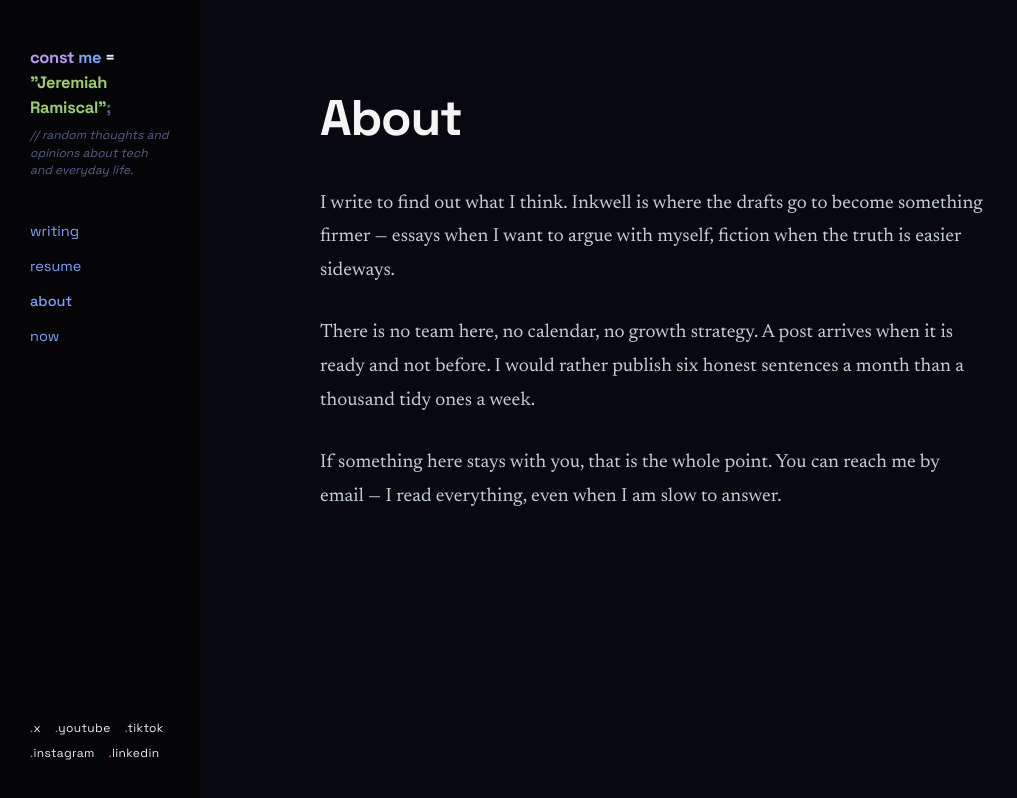
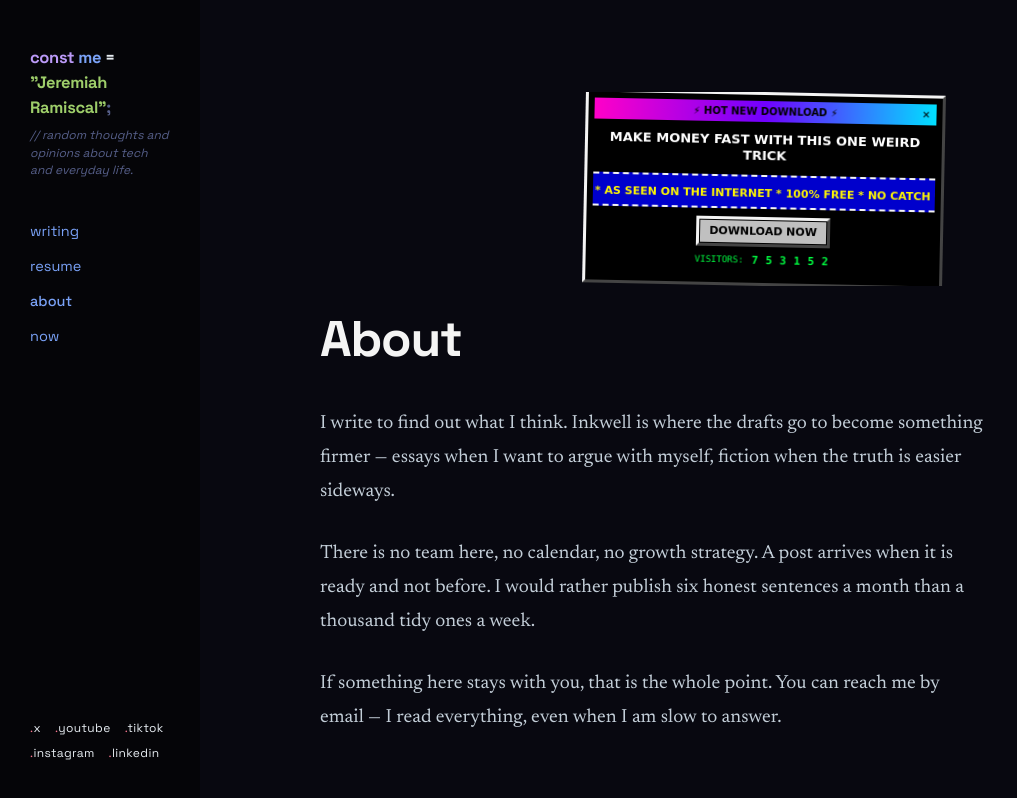
Before and after one commit to heyitsjearbear/jeremiahramiscal, a Next.js app: page /about in a window 1280 px wide. Shown: the top 798 px of the page, without its empty margins (0-1017 px from the left). Built offline with nearby package versions, Linux system fonts and the light colour scheme.

Commit message:
added stupid ad shit

```diff
--- a/src/app/globals.css
+++ b/src/app/globals.css
@@ -71,3 +71,83 @@ a {
   background: var(--color-accent);
   color: var(--color-bg);
 }
+
+/* Retro ad unit keyframes — 2000s webring / banner-ad pastiche */
+@keyframes retro-blink {
+  0%,
+  49% {
+    opacity: 1;
+  }
+  50%,
+  100% {
+    opacity: 0;
+  }
+}
+
+@keyframes retro-marquee {
+  0% {
+    transform: translateX(100%);
+  }
+  100% {
+    transform: translateX(-100%);
+  }
+}
+
+@keyframes retro-rainbow {
+  0% {
+    filter: hue-rotate(0deg);
+  }
+  100% {
+    filter: hue-rotate(360deg);
+  }
+}
+
+@keyframes retro-wiggle {
+  0%,
+  100% {
+    transform: rotate(-2deg);
+  }
+  50% {
+    transform: rotate(2deg);
+  }
+}
+
+@keyframes retro-shine {
+  0% {
+    background-position: 0% 50%;
+  }
+  100% {
+    background-position: 200% 50%;
+  }
+}
+
+.retro-blink {
+  animation: retro-blink 1s steps(1) infinite;
+}
+
+.retro-marquee-track {
+  display: inline-block;
+  white-space: nowrap;
+  animation: retro-marquee 9s linear infinite;
+}
+
+.retro-rainbow {
+  animation: retro-rainbow 4s linear infinite;
+}
+
+.retro-wiggle {
+  animation: retro-wiggle 0.35s ease-in-out infinite;
+  display: inline-block;
+}
+
+.retro-shine {
+  background-size: 200% 100%;
+  animation: retro-shine 2.5s linear infinite;
+}
+
+.retro-bevel {
+  border-style: solid;
+  border-width: 3px;
+  border-color: #f4f4f4 #444 #444 #f4f4f4;
+  box-shadow: inset 0 0 0 1px #000;
+}
--- a/src/app/layout.tsx
+++ b/src/app/layout.tsx
@@ -2,6 +2,8 @@ import type { Metadata } from "next";
 import { Space_Grotesk, Newsreader } from "next/font/google";
 import "./globals.css";
 import SidebarNav from "@/components/SidebarNav";
+import RetroAdRail from "@/components/RetroAdRail";
+import RetroAdBanner from "@/components/RetroAdBanner";
 import { SITE } from "@/lib/site";
 
 const spaceGrotesk = Space_Grotesk({
@@ -40,8 +42,10 @@ export default function RootLayout({
       <body>
         <SidebarNav />
         <main className="ml-0 px-6 pt-20 pb-24 md:ml-sidebar md:pt-main-t md:pr-main-r md:pb-main-b md:pl-main-l">
+          <RetroAdBanner />
           {children}
         </main>
+        <RetroAdRail />
       </body>
     </html>
   );
--- /dev/null
+++ b/src/components/RetroAd.tsx
@@ -0,0 +1,96 @@
+"use client";
+
+import { useEffect, useState } from "react";
+import { RETRO_AD_VARIANTS } from "@/lib/retroAdVariants";
+
+function HitCounter() {
+  const [count, setCount] = useState(42);
+
+  useEffect(() => {
+    setCount(100000 + Math.floor(Math.random() * 899999));
+    const id = setInterval(() => setCount((c) => c + 1), 1400);
+    return () => clearInterval(id);
+  }, []);
+
+  const digits = String(count).padStart(6, "0").split("");
+
+  return (
+    <div className="flex items-center gap-[3px]">
+      {digits.map((d, i) => (
+        <span
+          key={i}
+          className="flex h-[16px] w-[11px] items-center justify-center bg-black font-mono text-[11px] font-bold text-[#00ff41]"
+        >
+          {d}
+        </span>
+      ))}
+    </div>
+  );
+}
+
+export default function RetroAd({
+  index = 0,
+  orientation = "vertical",
+  className = "",
+  style,
+}: {
+  index?: number;
+  orientation?: "vertical" | "horizontal";
+  className?: string;
+  style?: React.CSSProperties;
+}) {
+  const variant =
+    RETRO_AD_VARIANTS[
+      ((index % RETRO_AD_VARIANTS.length) + RETRO_AD_VARIANTS.length) %
+        RETRO_AD_VARIANTS.length
+    ];
+
+  return (
+    <div
+      className={`retro-bevel retro-wiggle select-none bg-black p-[6px] ${
+        orientation === "vertical" ? "w-[160px]" : "w-full"
+      } ${className}`}
+      style={{ fontFamily: '"Comic Sans MS", "Chalkboard SE", cursive', ...style }}
+    >
+      <div
+        className="retro-rainbow retro-shine relative flex items-center justify-center px-[20px] py-[3px]"
+        style={{ background: variant.bg }}
+      >
+        <span className="retro-blink text-center text-[10px] font-bold uppercase text-black">
+          {variant.eyebrow}
+        </span>
+        <span className="absolute right-[6px] text-[10px] font-bold text-black">
+          ✕
+        </span>
+      </div>
+
+      <div
+        className={`px-[8px] py-[10px] text-center text-[13px] font-bold leading-[1.25] text-white ${
+          orientation === "horizontal" ? "" : ""
+        }`}
+      >
+        {variant.headline}
+      </div>
+
+      <div className="overflow-hidden border-y-2 border-dashed border-[#f4f4f4] bg-[#0000cc] py-[3px]">
+        <span className="retro-marquee-track text-[11px] font-bold text-[#fff700]">
+          {variant.marquee}
+          {variant.marquee}
+        </span>
+      </div>
+
+      <div className="flex flex-col items-center gap-[6px] px-[6px] py-[8px]">
+        <button
+          type="button"
+          className="retro-bevel bg-[#c0c0c0] px-[10px] py-[4px] text-[11px] font-bold text-black active:border-[#444_#f4f4f4_#f4f4f4_#444]"
+        >
+          {variant.cta}
+        </button>
+        <div className="flex items-center gap-[6px] text-[9px] text-[#00ff41]">
+          <span className="font-mono">VISITORS:</span>
+          <HitCounter />
+        </div>
+      </div>
+    </div>
+  );
+}
--- /dev/null
+++ b/src/components/RetroAdBanner.tsx
@@ -0,0 +1,50 @@
+"use client";
+
+import { usePathname } from "next/navigation";
+import { useEffect, useState } from "react";
+import RetroAd from "./RetroAd";
+import { RETRO_AD_VARIANT_COUNT } from "@/lib/retroAdVariants";
+
+type BannerLayout = {
+  variantIndex: number;
+  marginBottom: number;
+  rotate: number;
+};
+
+const STABLE_LAYOUT: BannerLayout = {
+  variantIndex: 0,
+  marginBottom: 32,
+  rotate: 0,
+};
+
+function randomLayout(): BannerLayout {
+  return {
+    variantIndex: Math.floor(Math.random() * RETRO_AD_VARIANT_COUNT),
+    marginBottom: 24 + Math.random() * 40,
+    rotate: Math.random() * 3 - 1.5,
+  };
+}
+
+export default function RetroAdBanner() {
+  const pathname = usePathname();
+  const [layout, setLayout] = useState<BannerLayout>(STABLE_LAYOUT);
+
+  useEffect(() => {
+    setLayout(randomLayout());
+  }, [pathname]);
+
+  return (
+    <div
+      className="flex w-full justify-center overflow-hidden min-[1320px]:hidden"
+      style={{ marginBottom: layout.marginBottom }}
+    >
+      <RetroAd
+        key={pathname}
+        index={layout.variantIndex}
+        orientation="horizontal"
+        className="max-w-[360px]"
+        style={{ transform: `rotate(${layout.rotate}deg)` }}
+      />
+    </div>
+  );
+}
--- /dev/null
+++ b/src/components/RetroAdRail.tsx
@@ -0,0 +1,56 @@
+"use client";
+
+import { usePathname } from "next/navigation";
+import { useEffect, useState } from "react";
+import RetroAd from "./RetroAd";
+import { RETRO_AD_VARIANT_COUNT } from "@/lib/retroAdVariants";
+
+const AD_COUNT = 3;
+
+type AdLayout = {
+  variantIndex: number;
+  marginTop: number;
+  offsetX: number;
+  rotate: number;
+};
+
+const STABLE_LAYOUT: AdLayout[] = Array.from({ length: AD_COUNT }, (_, i) => ({
+  variantIndex: i,
+  marginTop: i === 0 ? 0 : 24,
+  offsetX: 0,
+  rotate: 0,
+}));
+
+function randomLayout(): AdLayout[] {
+  return Array.from({ length: AD_COUNT }, (_, i) => ({
+    variantIndex: Math.floor(Math.random() * RETRO_AD_VARIANT_COUNT),
+    marginTop: i === 0 ? Math.random() * 30 : 10 + Math.random() * 60,
+    offsetX: Math.random() * 40 - 10,
+    rotate: Math.random() * 6 - 3,
+  }));
+}
+
+export default function RetroAdRail() {
+  const pathname = usePathname();
+  const [layout, setLayout] = useState<AdLayout[]>(STABLE_LAYOUT);
+
+  useEffect(() => {
+    setLayout(randomLayout());
+  }, [pathname]);
+
+  return (
+    <aside className="fixed top-[92px] right-[24px] hidden flex-col min-[1320px]:flex">
+      {layout.map((ad, i) => (
+        <div
+          key={`${pathname}-${i}`}
+          style={{
+            marginTop: ad.marginTop,
+            transform: `translateX(${ad.offsetX}px) rotate(${ad.rotate}deg)`,
+          }}
+        >
+          <RetroAd index={ad.variantIndex} />
+        </div>
+      ))}
+    </aside>
+  );
+}
--- /dev/null
+++ b/src/lib/retroAdVariants.ts
@@ -0,0 +1,47 @@
+export type RetroAdVariant = {
+  eyebrow: string;
+  headline: string;
+  marquee: string;
+  cta: string;
+  bg: string;
+};
+
+export const RETRO_AD_VARIANTS: RetroAdVariant[] = [
+  {
+    eyebrow: "★ SPECIAL OFFER ★",
+    headline: "YOU ARE THE 1,000,000th VISITOR!!!",
+    marquee: "CLICK HERE NOW * CLAIM YOUR PRIZE * LIMITED TIME * ACT FAST * ",
+    cta: "CLICK HERE TO CLAIM →",
+    bg: "linear-gradient(90deg,#ff0000,#ff9e00,#fff700,#00ff6a,#00c8ff,#a600ff,#ff0000)",
+  },
+  {
+    eyebrow: "⚡ HOT NEW DOWNLOAD ⚡",
+    headline: "MAKE MONEY FAST WITH THIS ONE WEIRD TRICK",
+    marquee: "100% FREE * NO CATCH * AS SEEN ON THE INTERNET * ",
+    cta: "DOWNLOAD NOW",
+    bg: "linear-gradient(90deg,#ff00c8,#7000ff,#00e0ff)",
+  },
+  {
+    eyebrow: "JOIN THE WEBRING",
+    headline: "THIS SITE IS UNDER CONSTRUCTION",
+    marquee: "BEST VIEWED IN 800x600 * NETSCAPE NAVIGATOR RECOMMENDED * ",
+    cta: "[ prev | random | next ]",
+    bg: "linear-gradient(90deg,#ffe600,#ff7a00)",
+  },
+  {
+    eyebrow: "☆ NEW! ☆",
+    headline: "PUNCH THE MONKEY TO WIN A FREE LAPTOP",
+    marquee: "EVERYONE IS A WINNER * NO PURCHASE NECESSARY * HURRY * ",
+    cta: "PUNCH HERE",
+    bg: "linear-gradient(90deg,#00ff6a,#00c8ff,#ff00c8)",
+  },
+  {
+    eyebrow: "!! WARNING !!",
+    headline: "YOUR COMPUTER MAY BE INFECTED",
+    marquee: "SCAN NOW FOR FREE * REMOVE THREATS INSTANTLY * ",
+    cta: "SCAN NOW",
+    bg: "linear-gradient(90deg,#ff0000,#ffe600)",
+  },
+];
+
+export const RETRO_AD_VARIANT_COUNT = RETRO_AD_VARIANTS.length;
```
